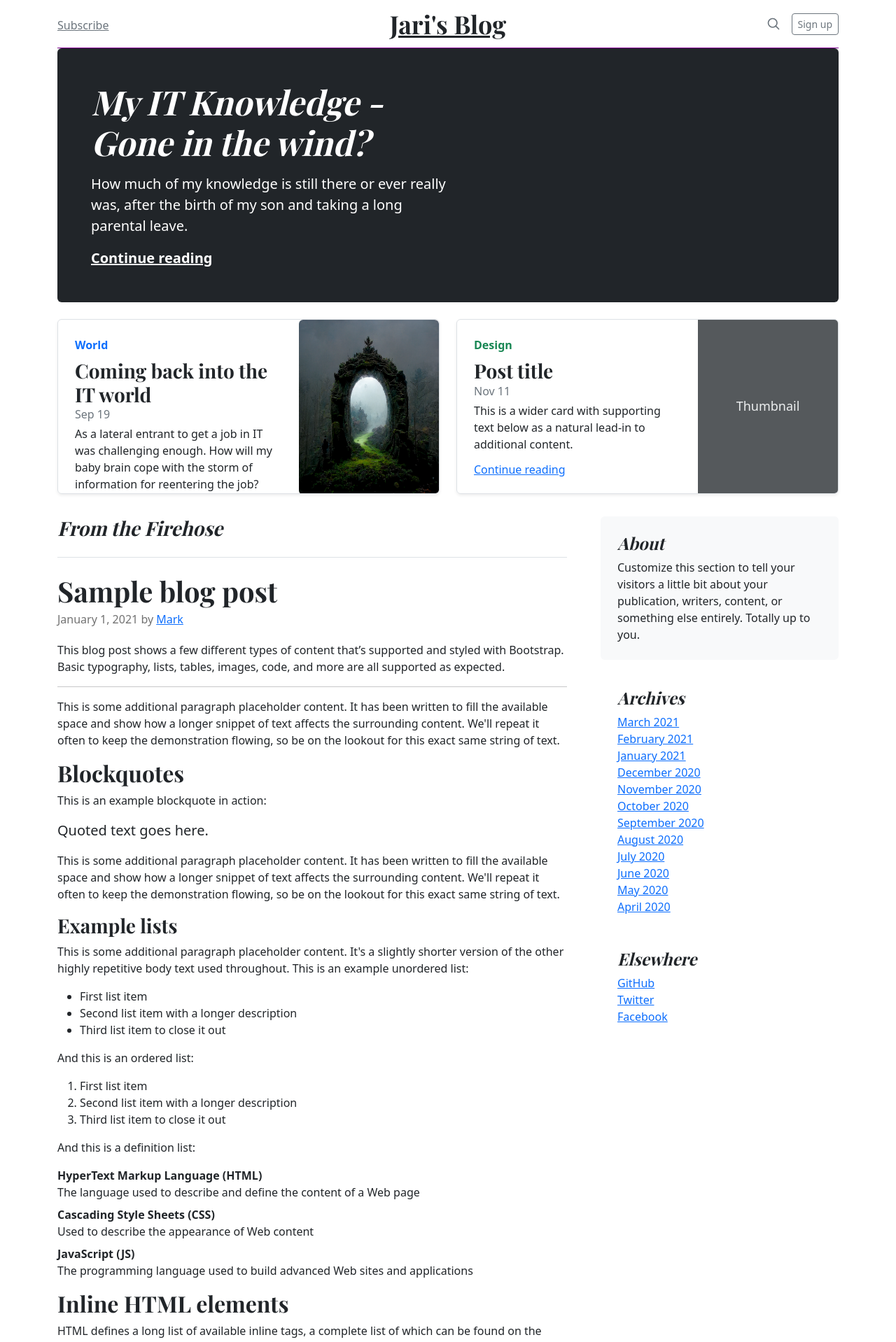
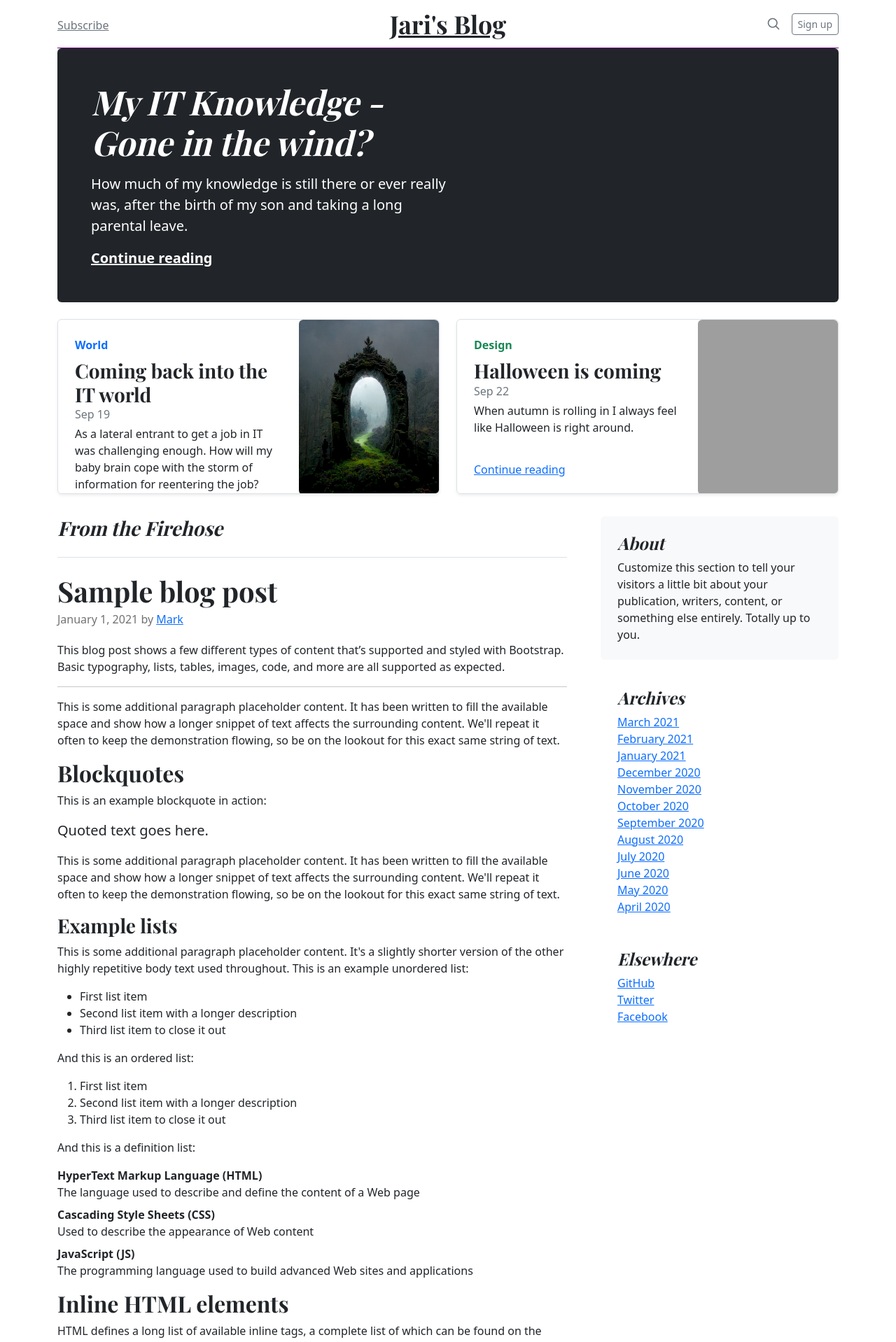
Before and after one commit to Jari92/bootstrap-test, a PHP site: page / in a window 1280 px wide. Shown: the top 1918 px of the page at 70% size. Run offline with PHP 8.4, Linux system fonts and the light colour scheme; grey boxes are pictures that could not be loaded.

Commit message:
second blog entry

```diff
--- a/index.php
+++ b/index.php
@@ -128,8 +128,6 @@
         </div>
         <div class="col-auto d-none d-lg-block">
           <img src="../img/Jari_Dark_portal_with_fog_on_mossy_hill_c1a2951d-bfa5-4a27-b8f9-7a63babaef76.png" class="rounded float-right" width="200" height="250" role="img" aria-label="Placeholder: Thumbnail" preserveAspectRatio="xMidYMid slice" focusable="false"></img>
-          <!-- svg class="bd-placeholder-img" width="200" height="250" xmlns="http://www.w3.org/2000/svg" role="img" aria-label="Placeholder: Thumbnail" preserveAspectRatio="xMidYMid slice" focusable="false"><title>Placeholder</title><rect width="100%" height="100%" fill="#55595c"/><text x="50%" y="50%" fill="#eceeef" dy=".3em">Thumbnail</text></svg-->
-
         </div>
       </div>
     </div>
@@ -137,14 +135,13 @@
       <div class="row g-0 border rounded overflow-hidden flex-md-row mb-4 shadow-sm h-md-250 position-relative">
         <div class="col p-4 d-flex flex-column position-static">
           <strong class="d-inline-block mb-2 text-success">Design</strong>
-          <h3 class="mb-0">Post title</h3>
-          <div class="mb-1 text-muted">Nov 11</div>
-          <p class="mb-auto">This is a wider card with supporting text below as a natural lead-in to additional content.</p>
+          <h3 class="mb-0">Halloween is coming</h3>
+          <div class="mb-1 text-muted">Sep 22</div>
+          <p class="mb-auto">When autumn is rolling in I always feel like Halloween is right around.</p>
           <a href="#" class="stretched-link">Continue reading</a>
         </div>
         <div class="col-auto d-none d-lg-block">
-          <svg class="bd-placeholder-img" width="200" height="250" xmlns="http://www.w3.org/2000/svg" role="img" aria-label="Placeholder: Thumbnail" preserveAspectRatio="xMidYMid slice" focusable="false"><title>Placeholder</title><rect width="100%" height="100%" fill="#55595c"/><text x="50%" y="50%" fill="#eceeef" dy=".3em">Thumbnail</text></svg>
-
+          <img src="../img/Jari_halloween_pumpkin_in_garden_at_foggy_night_colorful_lights_3a1181e1-ac53-415c-846a-fee53a57ad1e.png" class="rounded float-right" width="200" height="250" role="img" aria-label="Placeholder: Thumbnail" preserveAspectRatio="xMidYMid slice" focusable="false"></img>
         </div>
       </div>
     </div>
```
